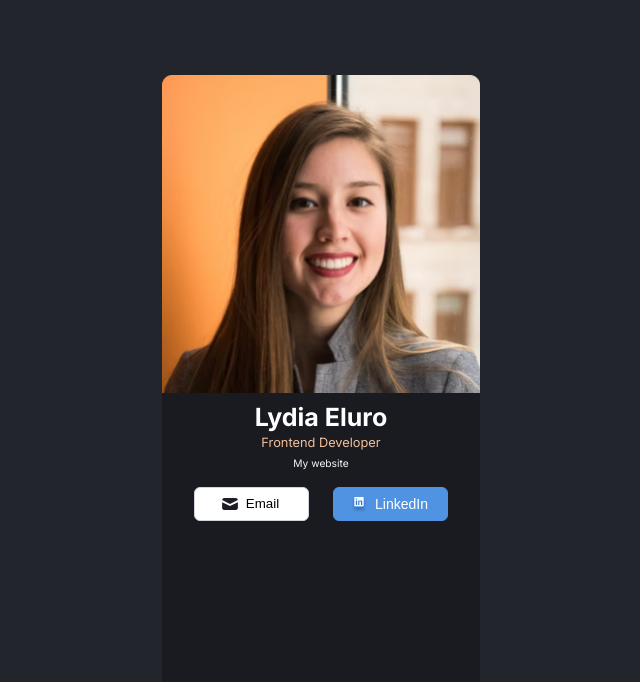
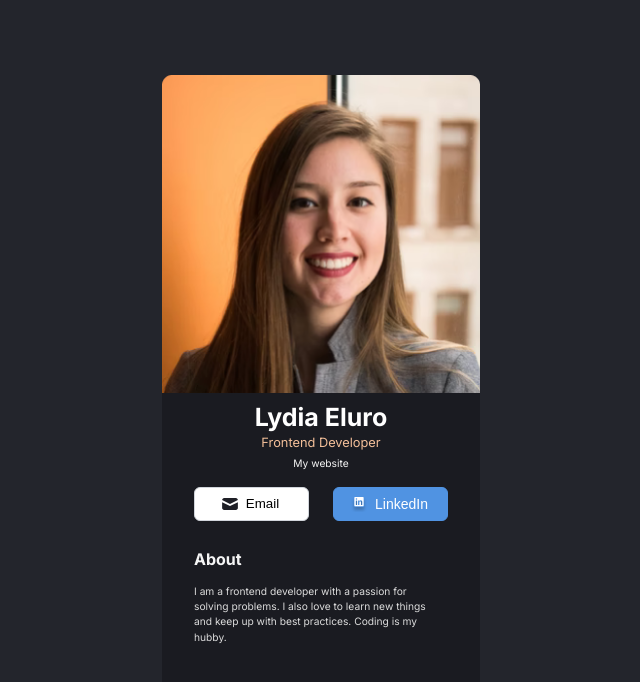
Before and after one commit to elurolydia/digitalBusinessCard, a React (Vite) app: page / in a window 1280 px wide. Shown: the top 682 px of the page, without its empty margins (319-959 px from the left). Built offline with nearby package versions, Linux system fonts and the light colour scheme.

Commit message:
added About

```diff
--- a/src/App.jsx
+++ b/src/App.jsx
@@ -1,11 +1,13 @@
 import React from 'react';
 import Info from './components/Info'
+import About from './components/About'
 
 
 export default function App () {
   return (
     <div className="page">
       <Info />
+      <About />
     </div>
   )
 }
--- a/src/components/About.jsx
+++ b/src/components/About.jsx
@@ -0,0 +1,13 @@
+import React from "react";
+
+
+export default function About () {
+    return (
+        <div className="aboutdiv">
+            <h2>About</h2>
+            <p>I am a frontend developer with a passion for solving problems.
+                I also love to learn new things and keep up with best practices. Coding is my hubby.
+            </p>
+        </div>
+    )
+}
--- a/src/index.css
+++ b/src/index.css
@@ -115,3 +115,25 @@ font-family: inter, sans-serif;
 a{
   text-decoration: none;
 }
+
+.aboutdiv {
+  padding-left: 32px;
+}
+
+.aboutdiv h2 {
+  /* width: 242.71px; */
+  height: 21px;
+  font-weight: 700;
+  font-size: 16px;
+  /* line-height: 150%; */
+  color: #F5F5F5;
+}
+
+.aboutdiv p {
+  width: 247px;
+  height: 61px;
+  font-weight: 400;
+  font-size: 10.24px;
+  line-height: 150%;
+  color: #DCDCDC;
+}
```
